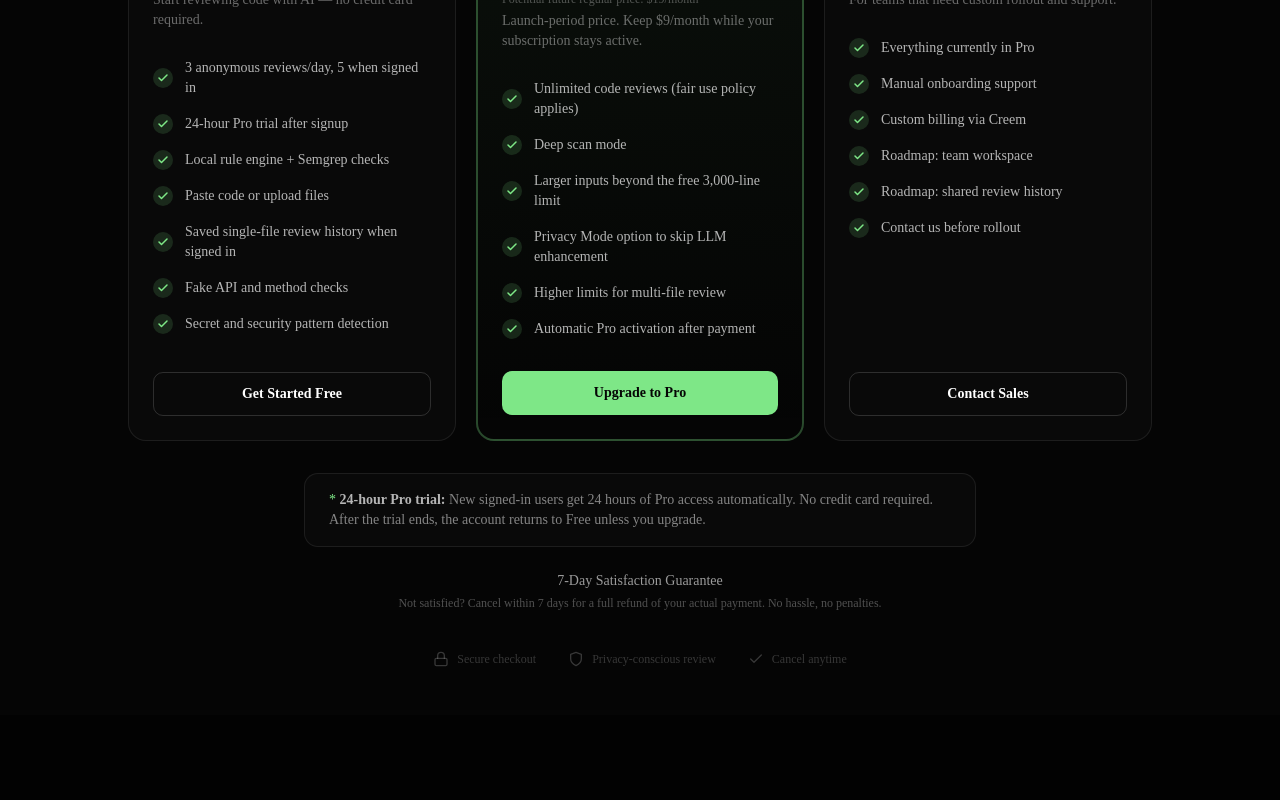
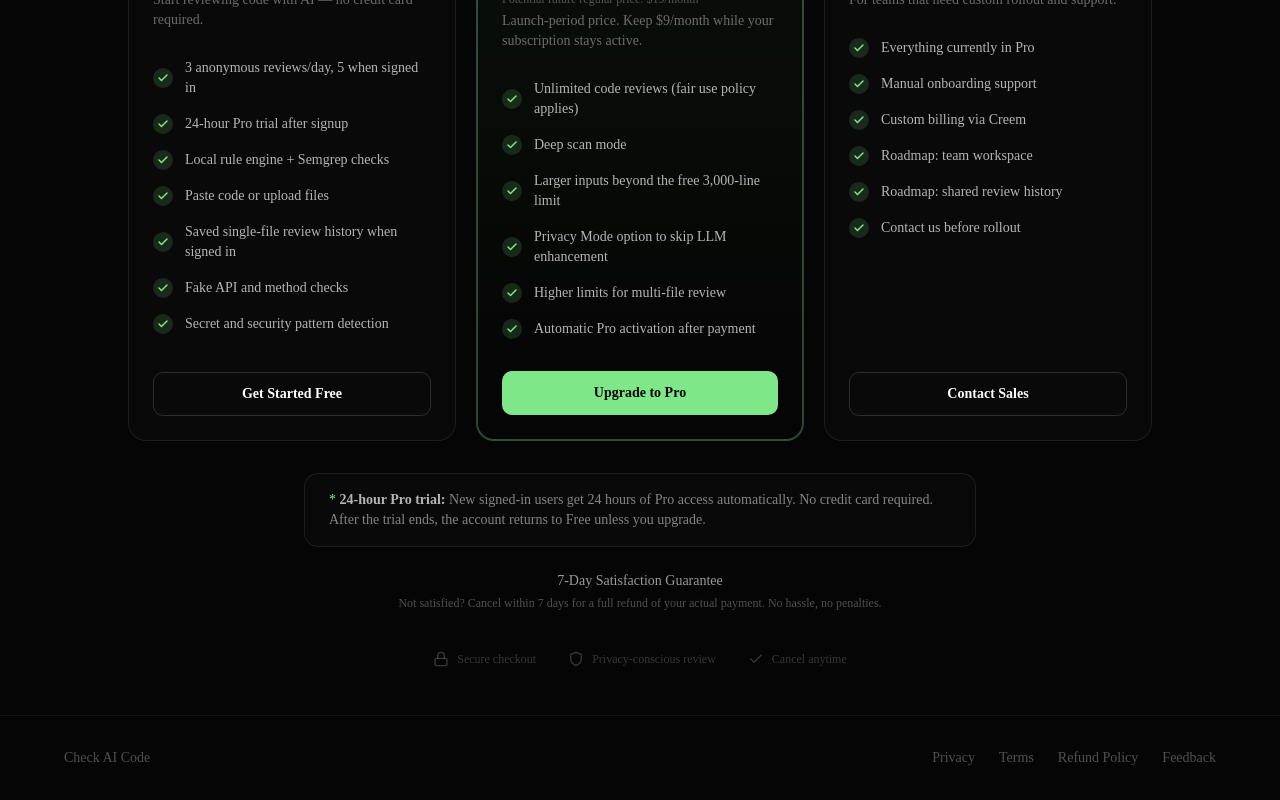
Before and after one commit to shaguoerai/checkaicode, a Next.js app: page /pricing in a window 1280 px wide. Shown: the part 382-1182 px from the top of the page. Before the commit the page ends 1097 px from the top, so only its background shows below. Built offline with nearby package versions, Linux system fonts and the light colour scheme; no server answers; the database is empty.

Commit message:
fix: restore legal footer links

```diff
--- a/src/app/page.tsx
+++ b/src/app/page.tsx
@@ -4,6 +4,7 @@
 import { useI18n } from "@/lib/i18n";
 import { useEffect, useRef } from "react";
 import { AuthStatus } from "@/components/auth-status";
+import { SiteFooter } from "@/components/site-footer";
 
 function LangToggle() {
   const { lang, setLang, t } = useI18n();
@@ -323,16 +324,7 @@
             </div>
           </section>
 
-          {/* Footer */}
-          <footer className="px-6 py-8 border-t border-white/5">
-            <div className="flex flex-col sm:flex-row items-center justify-between gap-4 text-sm text-white/30">
-              <span>Check AI Code</span>
-              <div className="flex gap-6">
-                <Link href="/privacy" className="hover:text-white/60 transition">Privacy</Link>
-                <Link href="/terms" className="hover:text-white/60 transition">Terms</Link>
-              </div>
-            </div>
-          </footer>
+          <SiteFooter />
         </main>
       </div>
     </div>
--- a/src/app/pricing/page.tsx
+++ b/src/app/pricing/page.tsx
@@ -4,6 +4,7 @@
 import { useEffect, useState } from "react";
 import { useI18n } from "@/lib/i18n";
 import { AuthStatus } from "@/components/auth-status";
+import { SiteFooter } from "@/components/site-footer";
 
 const SALES_EMAIL = "support@checkaicode.com";
 
@@ -452,6 +453,7 @@
           </div>
         </div>
       </main>
+      <SiteFooter />
     </div>
   );
 }
--- /dev/null
+++ b/src/components/site-footer.tsx
@@ -0,0 +1,25 @@
+import Link from "next/link";
+
+export function SiteFooter() {
+  return (
+    <footer className="border-t border-white/5 px-6 py-8">
+      <div className="mx-auto flex max-w-6xl flex-col items-center justify-between gap-4 text-sm text-white/30 sm:flex-row">
+        <span>Check AI Code</span>
+        <nav className="flex flex-wrap items-center justify-center gap-x-6 gap-y-2" aria-label="Legal and support links">
+          <Link href="/privacy" className="transition hover:text-white/60">
+            Privacy
+          </Link>
+          <Link href="/terms" className="transition hover:text-white/60">
+            Terms
+          </Link>
+          <Link href="/refund" className="transition hover:text-white/60">
+            Refund Policy
+          </Link>
+          <Link href="/feedback" className="transition hover:text-white/60">
+            Feedback
+          </Link>
+        </nav>
+      </div>
+    </footer>
+  );
+}
```
